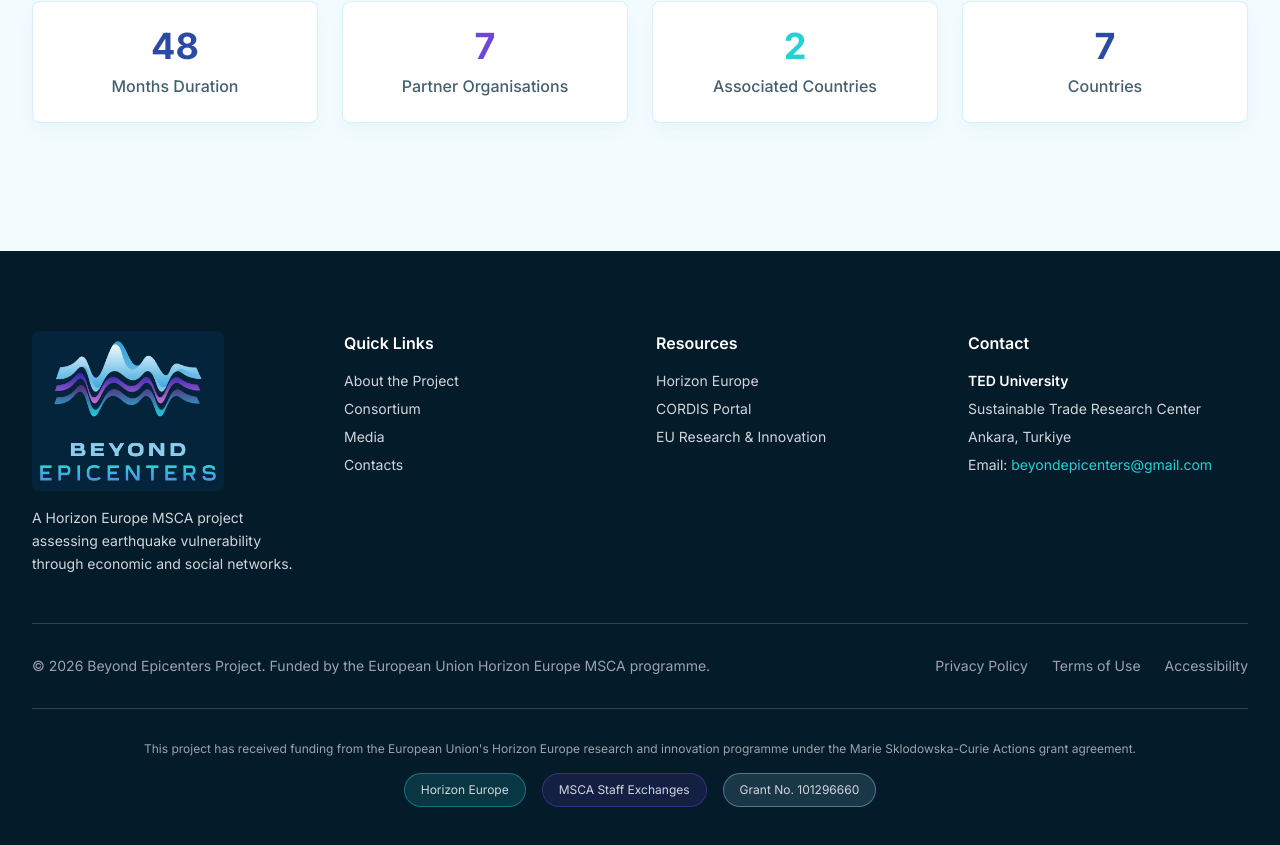
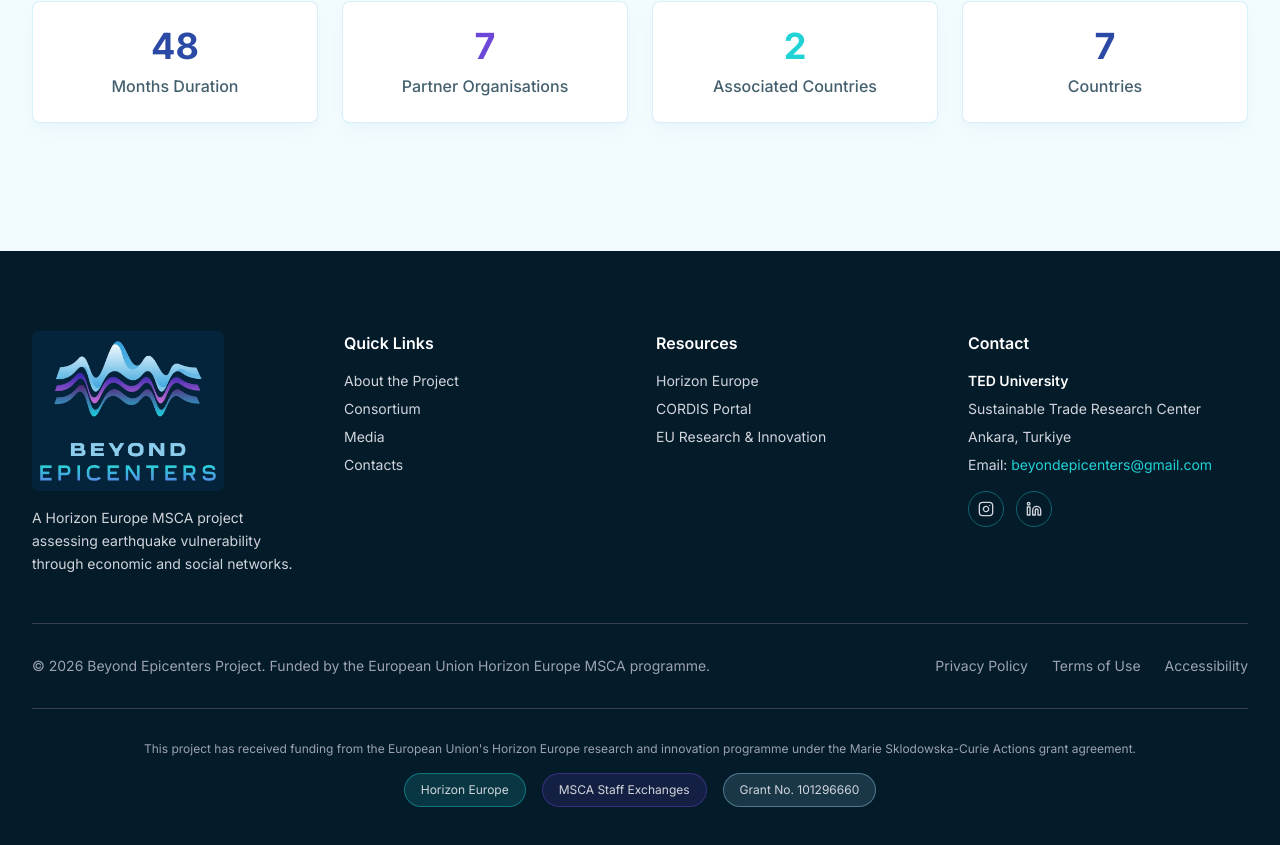
Before and after one commit to pinarci/beyond-epicenters-website, a Next.js app: page / in a window 1280 px wide. Shown: the part 4955-5800 px from the top of the page. Built offline with nearby package versions, Linux system fonts and the light colour scheme.

Commit message:
Add social media links

```diff
--- a/components/Contact.tsx
+++ b/components/Contact.tsx
@@ -1,8 +1,10 @@
-import { Building2, ExternalLink, Instagram, Mail, MapPin, Phone } from 'lucide-react'
+import { Building2, ExternalLink, Instagram, Linkedin, Mail, MapPin, Phone } from 'lucide-react'
 
 const mapQuery = 'TED University, Ziya Gokalp Cd. 48/A, 06420 Cankaya, Ankara, Turkiye'
 const googleMapsEmbedUrl = 'https://www.google.com/maps/embed?pb=!1m18!1m12!1m3!1d3059.790364278317!2d32.859381801554065!3d39.92370734329771!2m3!1f0!2f0!3f0!3m2!1i1024!2i768!4f13.1!3m3!1m2!1s0x14d34e53cc243af7%3A0xafa8419945f5d098!2sTED%20Universitesi!5e0!3m2!1sen!2str!4v1638345179235!5m2!1sen!2str'
 const googleMapsUrl = `https://www.google.com/maps/search/?api=1&query=${encodeURIComponent(mapQuery)}`
+const instagramUrl = 'https://www.instagram.com/beyond_epicenters/'
+const linkedInUrl = 'https://www.linkedin.com/company/beyond-epicenters/posts/?feedView=all'
 
 const contactItems = [
   {
@@ -42,7 +44,28 @@ const contactItems = [
   {
     label: 'Social Media',
     icon: Instagram,
-    content: <span className="font-semibold text-slate-navy">Instagram</span>,
+    content: (
+      <div className="flex flex-wrap gap-3">
+        <a
+          href={instagramUrl}
+          target="_blank"
+          rel="noopener noreferrer"
+          className="inline-flex items-center gap-2 font-semibold text-eu-dark-blue hover:text-logo-purple transition-colors"
+        >
+          <Instagram className="h-4 w-4" aria-hidden="true" />
+          Instagram
+        </a>
+        <a
+          href={linkedInUrl}
+          target="_blank"
+          rel="noopener noreferrer"
+          className="inline-flex items-center gap-2 font-semibold text-eu-dark-blue hover:text-logo-purple transition-colors"
+        >
+          <Linkedin className="h-4 w-4" aria-hidden="true" />
+          LinkedIn
+        </a>
+      </div>
+    ),
   },
 ]
 
--- a/components/Footer.tsx
+++ b/components/Footer.tsx
@@ -1,4 +1,8 @@
 import Image from 'next/image'
+import { Instagram, Linkedin } from 'lucide-react'
+
+const instagramUrl = 'https://www.instagram.com/beyond_epicenters/'
+const linkedInUrl = 'https://www.linkedin.com/company/beyond-epicenters/posts/?feedView=all'
 
 export default function Footer() {
   return (
@@ -83,6 +87,26 @@ export default function Footer() {
                     beyondepicenters@gmail.com
                   </a>
                 </p>
+                <div className="flex gap-3 pt-2">
+                  <a
+                    href={instagramUrl}
+                    target="_blank"
+                    rel="noopener noreferrer"
+                    aria-label="Beyond Epicenters on Instagram"
+                    className="inline-flex h-9 w-9 items-center justify-center rounded-full border border-logo-aqua/40 text-gray-300 hover:border-logo-aqua hover:text-logo-aqua transition-colors"
+                  >
+                    <Instagram className="h-4 w-4" aria-hidden="true" />
+                  </a>
+                  <a
+                    href={linkedInUrl}
+                    target="_blank"
+                    rel="noopener noreferrer"
+                    aria-label="Beyond Epicenters on LinkedIn"
+                    className="inline-flex h-9 w-9 items-center justify-center rounded-full border border-logo-aqua/40 text-gray-300 hover:border-logo-aqua hover:text-logo-aqua transition-colors"
+                  >
+                    <Linkedin className="h-4 w-4" aria-hidden="true" />
+                  </a>
+                </div>
               </div>
             </div>
           </div>
```
